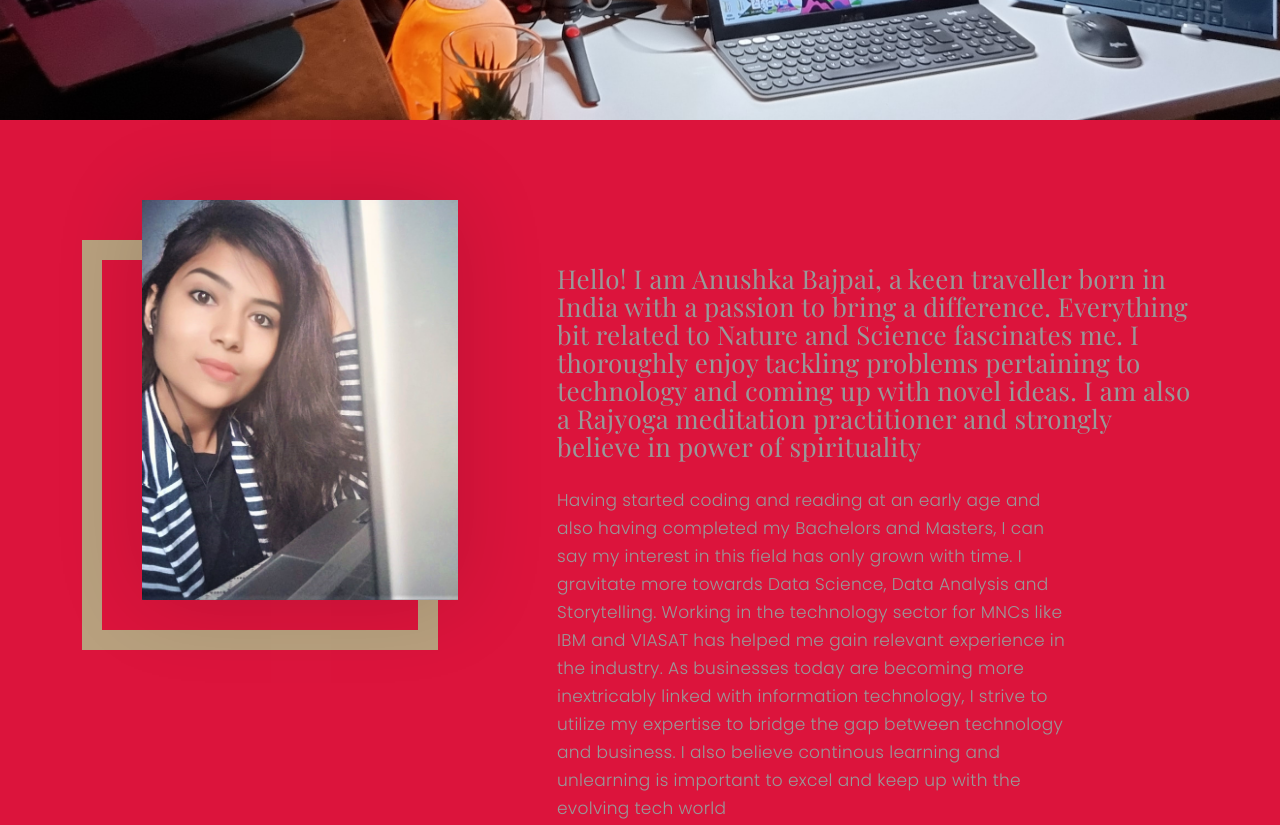
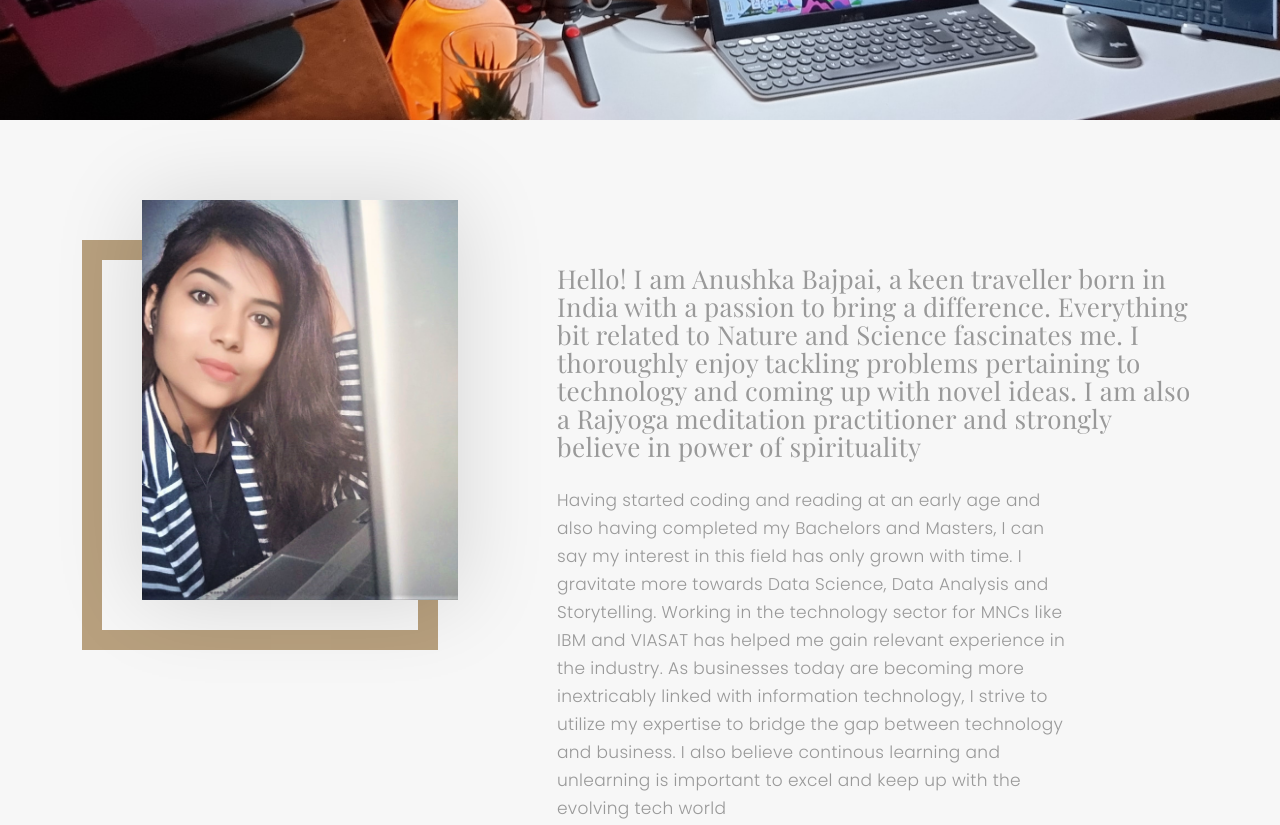
Before and after one commit to anushka-DS/anushka-DS.github.io, a plain HTML site: page index.html in a window 1280 px wide. Shown: the part 680-1505 px from the top of the page. Drawn offline with nearby package versions, Linux system fonts and the light colour scheme; a web font is replaced by a local one.

Commit message:
Changes added

```diff
--- a/assets/css/style.css
+++ b/assets/css/style.css
@@ -492,7 +492,7 @@ p {
 #about {
   width: 100%;
   height: auto;
-  background: #DC143C;
+  background: #f7f7f7;
   padding-top: 120px;
 }
 
```
